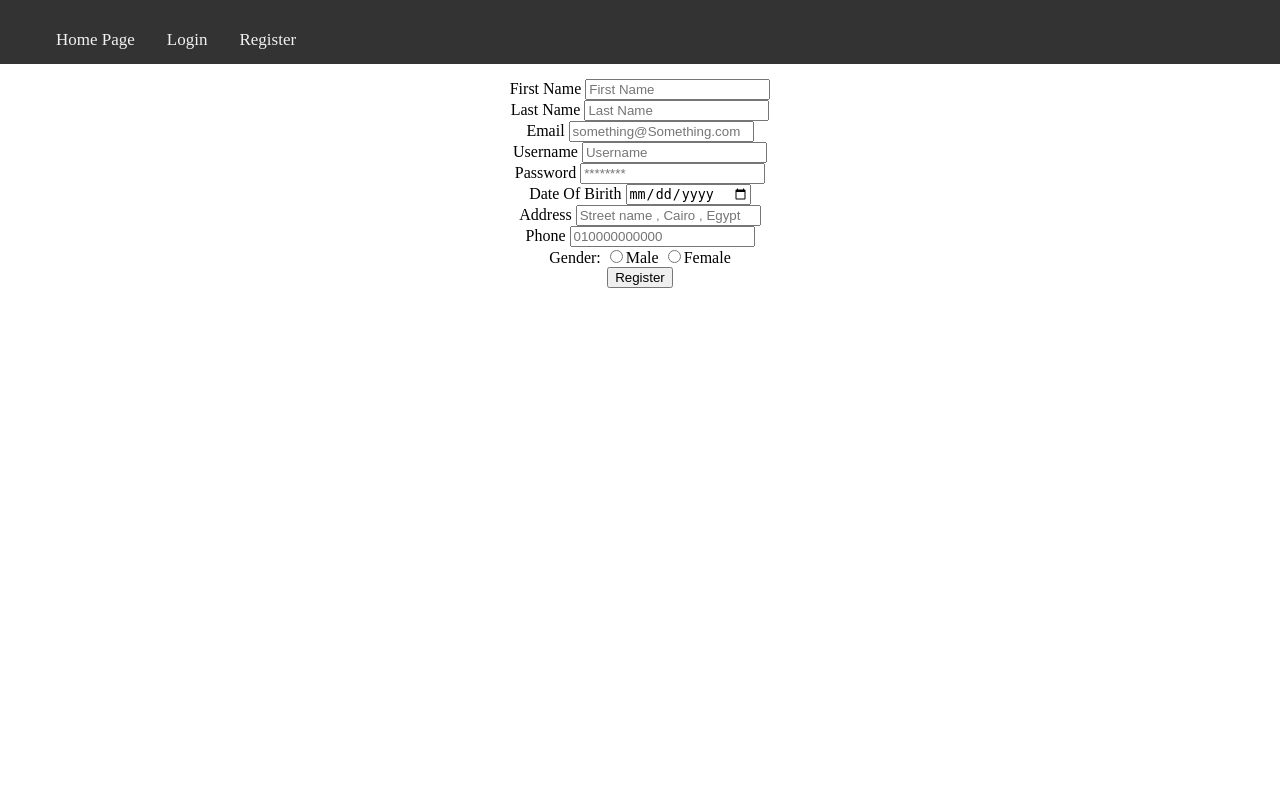
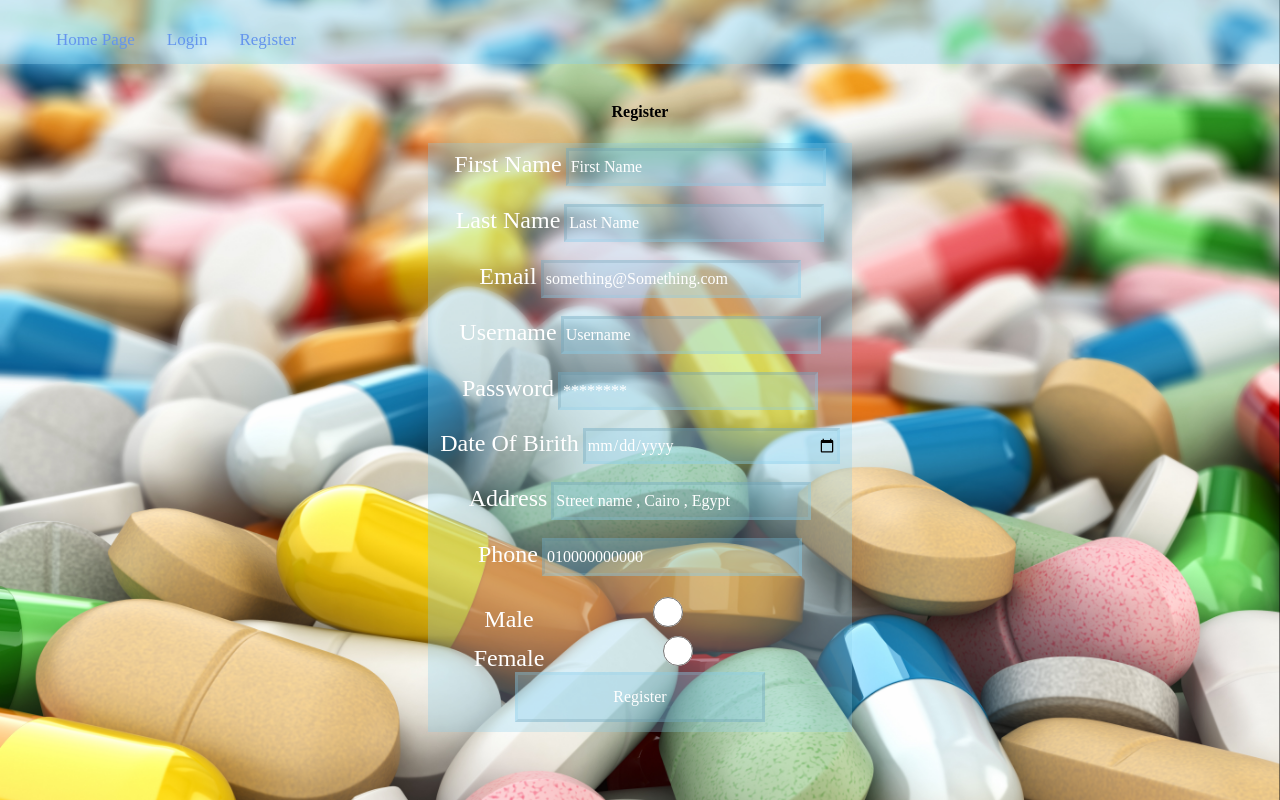
Before and after one commit to khaledElhossiny/Pharmacy-System, a PHP site: page /View/Register.php in a window 1280 px wide. Run offline with PHP 8.4, Linux system fonts and the light colour scheme.

Commit message:
With Designing

```diff
--- a/Pharmacy/Public/CSS/Menu.css
+++ b/Pharmacy/Public/CSS/Menu.css
@@ -1,16 +1,15 @@
 body {margin:0;}
 .navbar {
     overflow: hidden;
-    background-color: #333;
-    position: fixed;
     top: 0;
     width: 100%;
+    background-color: rgba(135,206,235,0.4);
 }
 
 .navbar a {
     float: left;
     display: block;
-    color: #f2f2f2;
+    color: cornflowerblue;
     text-align: center;
     padding: 14px 16px;
     text-decoration: none;
@@ -18,15 +17,86 @@
 }
 
 .navbar a:hover {
-    background: #ddd;
-    color: black;
+    background: rgba(100,149,237,0.4);
+    color: white;
 }
 
 .main {
     padding: 16px;
     margin-top: 30px;
-    height: 1500px; /* Used in this example to enable scrolling */
+    height: 1500px;
 }
 ul {
     list-style-type: none;
 }
+html{
+    background-image: url("../Pictures/Background.jpg");
+    background-size: 100%;
+}
+label{
+    color: white;
+    font-family: "Bradley Hand ITC";
+    font-size: x-large;
+    display: inline-block;
+}
+input{
+    width: 250px;
+    height: 30px;
+    color: white;
+    font-family: "Bradley Hand ITC";
+    font-size: medium;
+    background-color:rgba(135,206,235,0.3);
+    border-width: 3px;
+    border-color: rgba(135,206,235,0.2);
+    display: inline-block;
+}
+::placeholder{
+    color: white;
+    font-family: "Bradley Hand ITC";
+
+}
+::-ms-input-placeholder { /* Microsoft Edge */
+    color: white;
+    font-family: "Bradley Hand ITC";
+
+}
+fieldset{
+    display: inline-block;
+    border-style: hidden;
+    background-color: rgba(135,206,235,0.3);
+    color: white;
+}
+input[type=submit]{
+    height: 50px;
+}
+button{
+    height: 50px;
+    width: 250px;
+    height: 30px;
+    color: white;
+    font-family: "Bradley Hand ITC";
+    font-size: medium;
+    background-color:rgba(135,206,235,0.3);
+    border-width: 3px;
+    border-color: rgba(135,206,235,0.2);
+    display: inline-block;
+}
+
+table {
+    font-family: arial, sans-serif;
+    border-collapse: collapse;
+    width: 100%;
+}
+
+td, th {
+    border-width: 3px;
+    border-color: rgba(135,206,235,0.2);
+    text-align: left;
+    padding: 8px;
+    color: white;
+
+}
+
+tr:nth-child(even) {
+    background-color: rgba(135,206,235,0.3);
+}
--- a/Pharmacy/View/Register.php
+++ b/Pharmacy/View/Register.php
@@ -107,18 +107,20 @@
 <br>
 <h4 style="text-align: center;">Register</h4>
 <div style="text-align: center;">
+    <fieldset>
     <form action="../Controller/UserController.php" method="post">
-        First Name <input type = "text" name = "firstname" id = "firstname" required placeholder="First Name"><br>
-        Last Name <input type="text" name="lastname" id="lastname" required placeholder="Last Name"><br>
-        Email <input type="email" name = "email" id = "email" required placeholder="something@Something.com"><h5 id = "Message2" style="display: inline;"></h5><br>
-        Username <input type="text" name = "username" id = "username" placeholder="Username"><h5 id = "Message" style="display: inline;"></h5><br>
-        Password <input type = "password" name = "password" id = "password" placeholder="********" required><br>
-        Date Of Birith <input type="date" name = "dob" id = "dob" required><br>
-        Address <input type="text" name = "address" id = "address" required placeholder="Street name , Cairo , Egypt"><br>
-        Phone <input type="number" name = "phone" id = "phone" required placeholder="010000000000"><h5 id = "Message3" style="display: inline;"></h5><br>
-        Gender: <input type = "radio" name = "gender" id = "male" value = "male" required>Male <input type="radio" name="gender" id="female"value="female" required >Female
+       <label for="firstname">First Name</label> <input type = "text" name = "firstname" id = "firstname" required placeholder="First Name"><br><br>
+        <label for="lastname">Last Name</label> <input type="text" name="lastname" id="lastname" required placeholder="Last Name"><br><br>
+        <label for="email">Email</label> <input type="email" name = "email" id = "email" required placeholder="something@Something.com"><h5 id = "Message2" style="display: inline;"></h5><br><br>
+        <label for="username">Username</label> <input type="text" name = "username" id = "username" placeholder="Username"><h5 id = "Message" style="display: inline;"></h5><br><br>
+        <label for="password">Password</label> <input type = "password" name = "password" id = "password" placeholder="********" required><br><br>
+        <label for="dob">Date Of Birith</label> <input type="date" name = "dob" id = "dob" required><br><br>
+        <label for="address">Address</label> <input type="text" name = "address" id = "address" required placeholder="Street name , Cairo , Egypt"><br><br>
+        <label for="phone">Phone</label> <input type="number" name = "phone" id = "phone" required placeholder="010000000000"><h5 id = "Message3" style="display: inline;"></h5><br><br>
+       <label for="male">Male</label> <input type = "radio" name = "gender" id = "male" value = "male" required><br> <label for="female">Female</label> <input type="radio" name="gender" id="female"value="female" required >
         <br><input type="submit" name = "Register" id = "Register" value="Register" onclick="check()">
     </form>
+    </fieldset>
 </div>
 
 </body>
```
Also changed, not shown: Pharmacy/View/DeleteUser.php (+13 -16 lines), Pharmacy/View/Login.php (+6 -4 lines), Pharmacy/View/ModifyPassword.php (+33 -7 lines), Pharmacy/View/ModifyUser.php (+32 -7 lines), Pharmacy/View/ViewProfile.php (+46 -10 lines), Pharmacy/Public/Pictures/Background.jpg (added).
